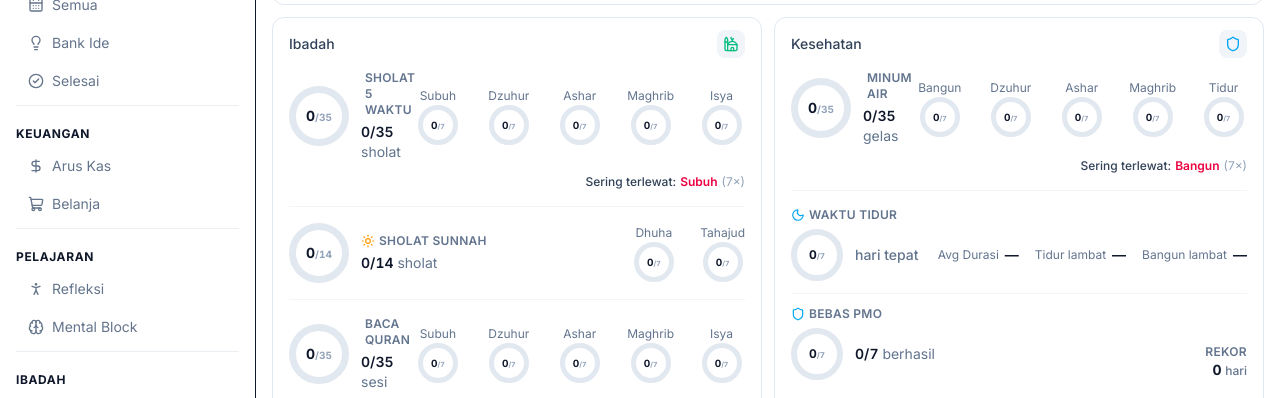
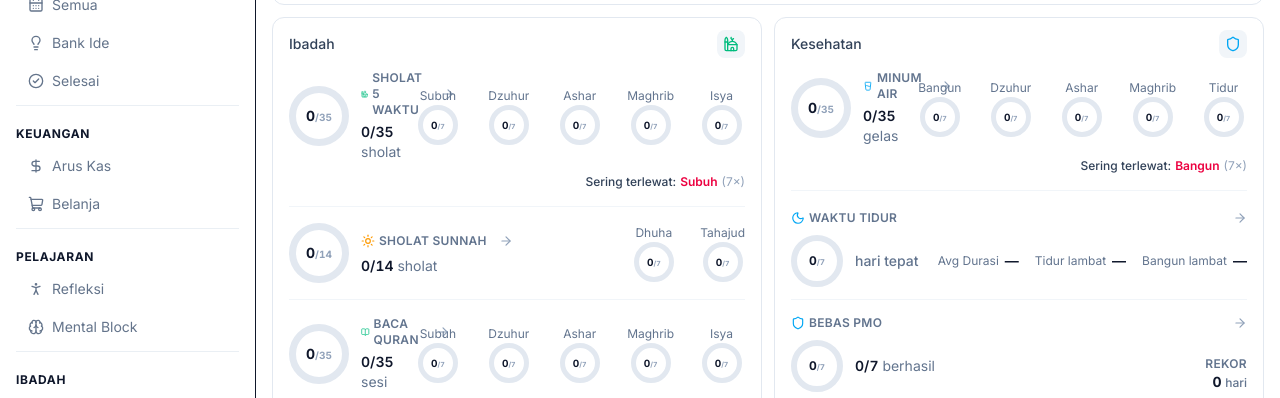
Before and after one commit to adakahroti-hue/daytrack, a Next.js app: page /overview in a window 1280 px wide. Shown: the part 254-652 px from the top of the page. Built offline with nearby package versions, Linux system fonts and the light colour scheme; no server answers; the database is empty.

Commit message:
overview: tambah arrow link ke tab terkait (sholat5/sunnah/quran/minum-air/tidur/pmo)

```diff
--- a/src/components/overview/RoutineTodaySection.tsx
+++ b/src/components/overview/RoutineTodaySection.tsx
@@ -14,7 +14,7 @@ import { useSedekahLogRange } from '@/hooks/useSedekahLogs'
 import { usePmoLogRange } from '@/hooks/usePmoLogs'
 import { useTidurLogRange } from '@/hooks/useTidurLogs'
 import { useArusKasRange } from '@/hooks/useArusKas'
-import { useMasalahLogRange } from '@/hooks/useMasalahLogs'
+import { useMasalahLogAll } from '@/hooks/useMasalahLogs'
 import { PERIOD_LABEL, type OverviewPeriod, FocusTodayCard } from './FocusTodaySection'
 
 // ─── Revisi batch 18: section "Rutinitas" untuk tab Overview (tema hitam-putih) ───
@@ -323,8 +323,8 @@ export function RoutineTodaySection({ startStr, endStr, metricEndStr, period }:
   const pmoRekor = (pmoEntries as any[]).reduce((m, e) => Math.max(m, e.hari_ke || 0), 0)
   const label = PERIOD_LABEL[period]
 
-  // Refleksi (journal) — 5 poin terbaru dalam rentang periode (sumber: tab Refleksi /masalah)
-  const { data: refleksiEntries = [] } = useMasalahLogRange(startStr, endStr)
+  // Refleksi (journal) — 3 poin terbaru dari SELURUH data (sumber: tab Refleksi /masalah, tidak dibatasi periode)
+  const { data: refleksiEntries = [] } = useMasalahLogAll()
   const refleksiList = (refleksiEntries as any[])
     .filter(e => e.masalah)
     .sort((a, b) => b.tanggal.localeCompare(a.tanggal) || (b.created_at || '').localeCompare(a.created_at || ''))
@@ -351,9 +351,14 @@ export function RoutineTodaySection({ startStr, endStr, metricEndStr, period }:
               <div className="min-w-0 lg:flex-1 flex items-center gap-3">
                 {isWeekly && <XyDonut value={sholatCount} target={sholatTarget} color="#10b981" />}
                 <div className="min-w-0">
+                  <div className="flex items-center justify-between gap-2">
                     <p className="text-xs font-semibold uppercase tracking-wide text-slate-500 flex items-center gap-1">
                       <Mosque className="h-3.5 w-3.5 text-emerald-500" /> Sholat 5 Waktu
                     </p>
+                    <Link href="/sholat" aria-label="Buka tab Sholat Wajib" className="p-1 -mr-1 rounded-md text-slate-400 hover:text-slate-600 hover:bg-slate-100 transition-colors shrink-0">
+                      <ArrowRight className="h-3.5 w-3.5" />
+                    </Link>
+                  </div>
                   {isWeekly ? (
                     <p className="mt-1 text-sm text-slate-500"><span className="font-semibold text-slate-900 tabular-nums">{sholatCount}/{sholatTarget}</span> sholat</p>
                   ) : (
@@ -409,9 +414,14 @@ export function RoutineTodaySection({ startStr, endStr, metricEndStr, period }:
               <div className="min-w-0 lg:flex-1 flex items-center gap-3">
                 {isWeekly && <XyDonut value={sunnahCount} target={sunnahTarget} color="#22c55e" />}
                 <div className="min-w-0">
+                  <div className="flex items-center justify-between gap-2">
                     <p className="text-xs font-semibold uppercase tracking-wide text-slate-500 flex items-center gap-1">
                       <Sun className="h-3.5 w-3.5 text-amber-500" /> Sholat Sunnah
                     </p>
+                    <Link href="/sholat-sunnah" aria-label="Buka tab Sholat Sunnah" className="p-1 -mr-1 rounded-md text-slate-400 hover:text-slate-600 hover:bg-slate-100 transition-colors shrink-0">
+                      <ArrowRight className="h-3.5 w-3.5" />
+                    </Link>
+                  </div>
                   {isWeekly ? (
                     <p className="mt-1 text-sm text-slate-500"><span className="font-semibold text-slate-900 tabular-nums">{sunnahCount}/{sunnahTarget}</span> sholat</p>
                   ) : (
@@ -450,9 +460,14 @@ export function RoutineTodaySection({ startStr, endStr, metricEndStr, period }:
               <div className="min-w-0 lg:flex-1 flex items-center gap-3">
                 {isWeekly && <XyDonut value={quranCount} target={quranTarget} color="#14b8a6" />}
                 <div className="min-w-0">
+                  <div className="flex items-center justify-between gap-2">
                     <p className="text-xs font-semibold uppercase tracking-wide text-slate-500 flex items-center gap-1">
                       <BookOpen className="h-3.5 w-3.5 text-emerald-500" /> Baca Quran
                     </p>
+                    <Link href="/quran" aria-label="Buka tab Quran" className="p-1 -mr-1 rounded-md text-slate-400 hover:text-slate-600 hover:bg-slate-100 transition-colors shrink-0">
+                      <ArrowRight className="h-3.5 w-3.5" />
+                    </Link>
+                  </div>
                   {isWeekly ? (
                     <p className="mt-1 text-sm text-slate-500"><span className="font-semibold text-slate-900 tabular-nums">{quranCount}/{quranTarget}</span> sesi</p>
                   ) : (
@@ -514,9 +529,14 @@ export function RoutineTodaySection({ startStr, endStr, metricEndStr, period }:
               <div className="min-w-0 lg:flex-1 flex items-center gap-3">
                 {isWeekly && <XyDonut value={gelas} target={targetGelasPeriod} color="#0ea5e9" />}
                 <div className="min-w-0">
+                  <div className="flex items-center justify-between gap-2">
                     <p className="text-xs font-semibold uppercase tracking-wide text-slate-500 flex items-center gap-1">
                       <GlassWater className="h-3.5 w-3.5 text-sky-500" /> Minum Air
                     </p>
+                    <Link href="/minum-air" aria-label="Buka tab Minum Air" className="p-1 -mr-1 rounded-md text-slate-400 hover:text-slate-600 hover:bg-slate-100 transition-colors shrink-0">
+                      <ArrowRight className="h-3.5 w-3.5" />
+                    </Link>
+                  </div>
                   {isWeekly ? (
                     <p className="mt-1 text-sm text-slate-500"><span className="font-semibold text-slate-900 tabular-nums">{gelas}/{targetGelasPeriod}</span> gelas</p>
                   ) : (
@@ -566,9 +586,14 @@ export function RoutineTodaySection({ startStr, endStr, metricEndStr, period }:
             )}
           </div>
           <div className="mt-4 pt-4 border-t border-slate-100">
+            <div className="flex items-center justify-between gap-2">
               <p className="text-xs font-semibold uppercase tracking-wide text-slate-500 flex items-center gap-1">
                 <Moon className="h-3.5 w-3.5 text-sky-500" /> Waktu Tidur
               </p>
+              <Link href="/tidur" aria-label="Buka tab Tidur" className="p-1 -mr-1 rounded-md text-slate-400 hover:text-slate-600 hover:bg-slate-100 transition-colors shrink-0">
+                <ArrowRight className="h-3.5 w-3.5" />
+              </Link>
+            </div>
             <div className="mt-1.5 flex flex-col gap-3 lg:flex-row lg:items-center lg:justify-between">
               <div className="min-w-0 flex items-center gap-3">
                 {isWeekly ? (
@@ -604,9 +629,14 @@ export function RoutineTodaySection({ startStr, endStr, metricEndStr, period }:
             </div>
           </div>
           <div className="mt-3 pt-3 border-t border-slate-100">
+            <div className="flex items-center justify-between gap-2">
               <p className="text-xs font-semibold uppercase tracking-wide text-slate-500 flex items-center gap-1">
                 <Shield className="h-3.5 w-3.5 text-sky-500" /> Bebas PMO
               </p>
+              <Link href="/pmo" aria-label="Buka tab PMO" className="p-1 -mr-1 rounded-md text-slate-400 hover:text-slate-600 hover:bg-slate-100 transition-colors shrink-0">
+                <ArrowRight className="h-3.5 w-3.5" />
+              </Link>
+            </div>
             <div className="mt-1.5 flex items-end justify-between gap-3">
               <div className="flex items-center gap-3">
                 {isWeekly && <XyDonut value={checklist[2].days} target={daysElapsed} color="#0ea5e9" size={52} />}
```
Lines whose indentation alone changed are shown as unchanged.
